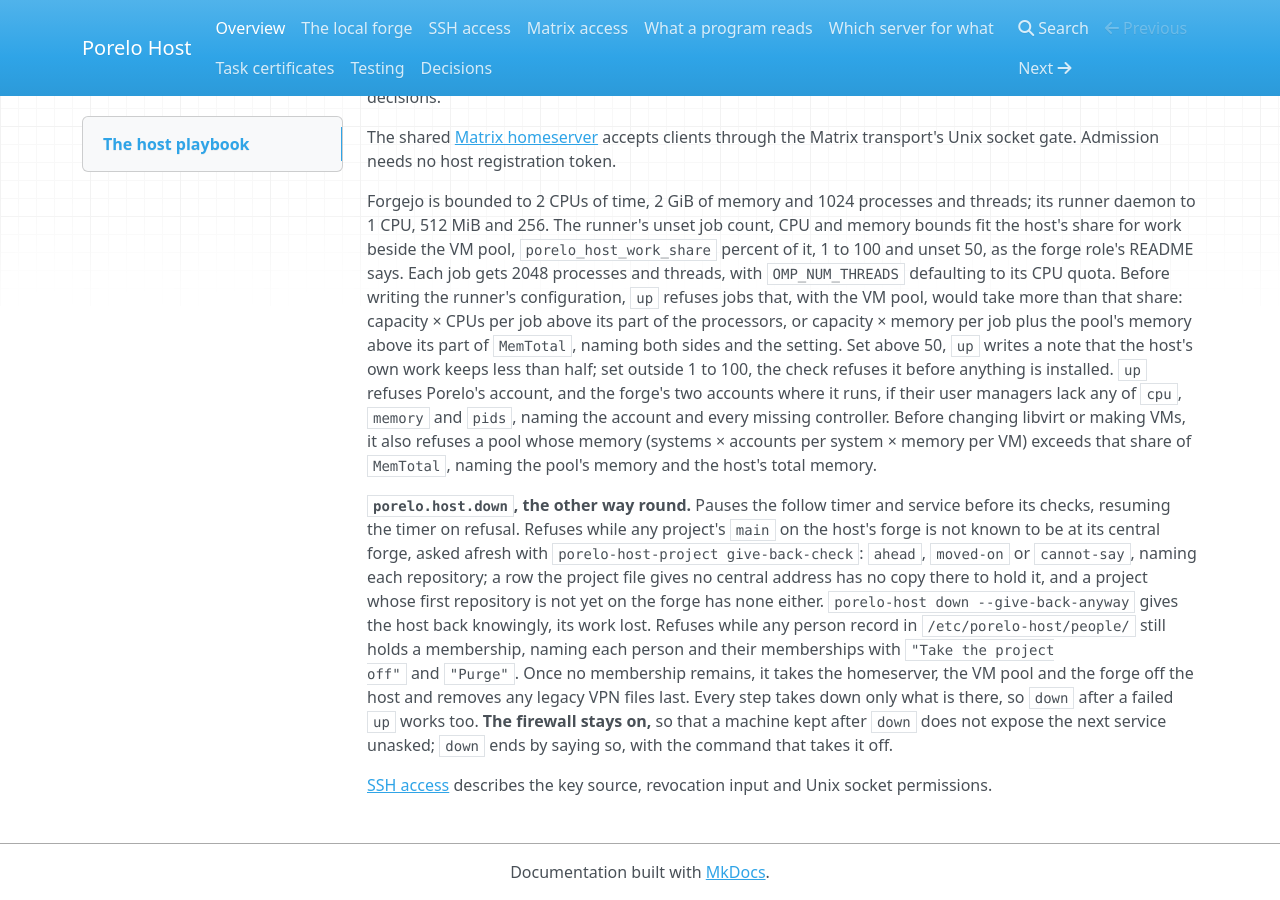
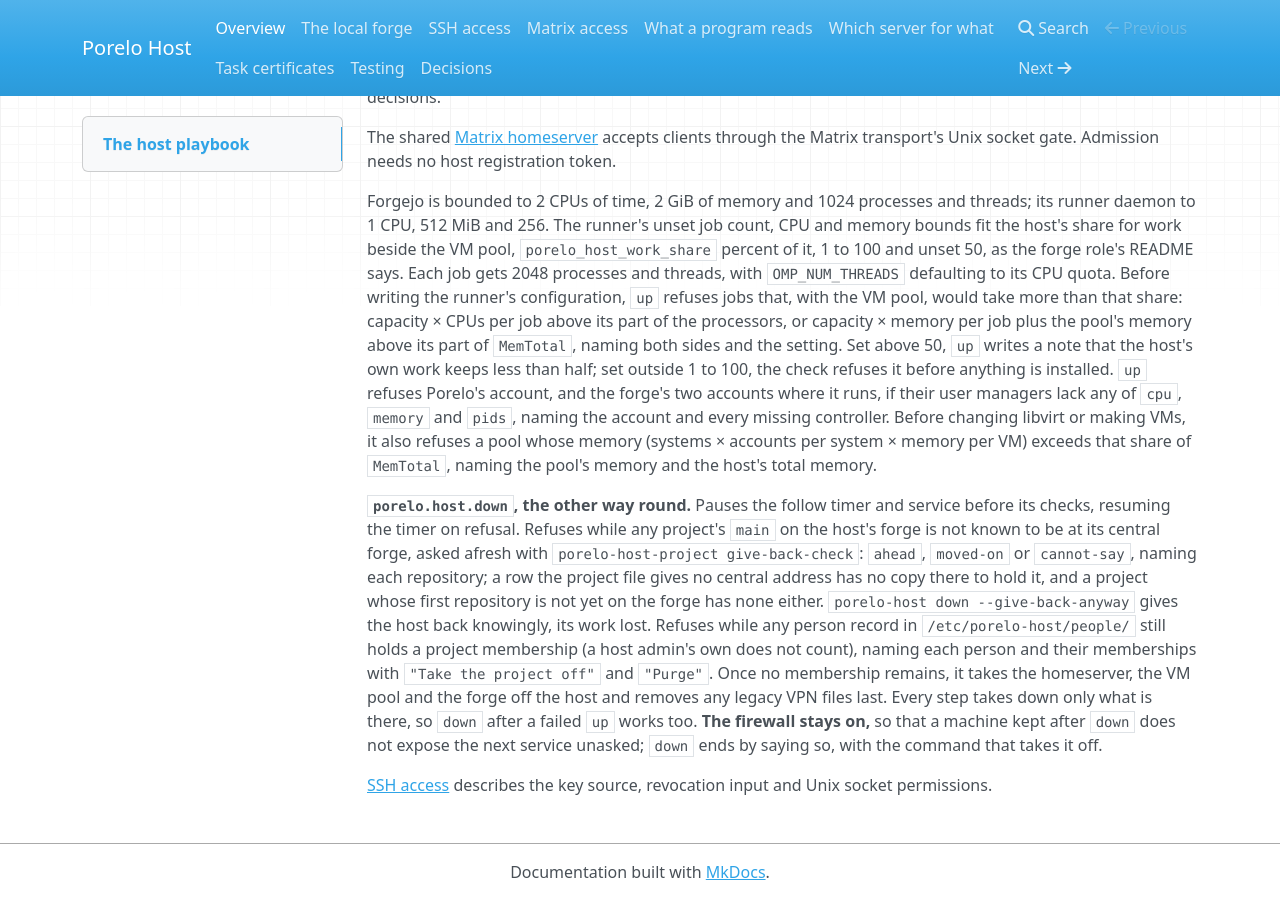
Before and after one commit to porelo-ai/porelo-host, an MkDocs documentation site: the page built from doc/index.md, in a window 1280 px wide and 900 px high, scrolled down 633 px. Built offline with MkDocs 1.6.1, drawn with Linux system fonts in a browser that asks for light colours; nearby versions of some CDN libraries.

Commit message:
Let down go on past a host admin's own membership
Assisted-by: Claude Code, claude-opus-5-5

```diff
--- a/doc/index.md
+++ b/doc/index.md
@@ -47,8 +47,8 @@ asked afresh with `porelo-host-project give-back-check`: `ahead`, `moved-on` or
 a row the project file gives no central address has no copy there to hold it, and a project whose first repository is
 not yet on the forge has none either. `porelo-host down --give-back-anyway` gives the host back
 knowingly, its work lost. Refuses while any person record in
-`/etc/porelo-host/people/` still holds a membership, naming each person and their memberships with `"Take the project
-off"` and `"Purge"`. Once no membership remains, it takes the homeserver, the VM pool and the forge off the host and
+`/etc/porelo-host/people/` still holds a project membership (a host admin's own does not count), naming each
+person and their memberships with `"Take the project off"` and `"Purge"`. Once no membership remains, it takes the homeserver, the VM pool and the forge off the host and
 removes any legacy VPN files last. Every step takes down only what is there, so `down` after a failed `up` works
 too. **The firewall stays on,** so that a machine kept after `down` does not expose the next service unasked; `down` ends by saying so, with the command that takes it off.
 
```
Also changed, not shown: CHANGELOG.md (+2 -0 lines), issues/HO156-The-Collection-Installs-The-Hosts-Own-Program.md (+4 -0 lines), roles/porelo/README.md (+3 -2 lines), 3 other files.
